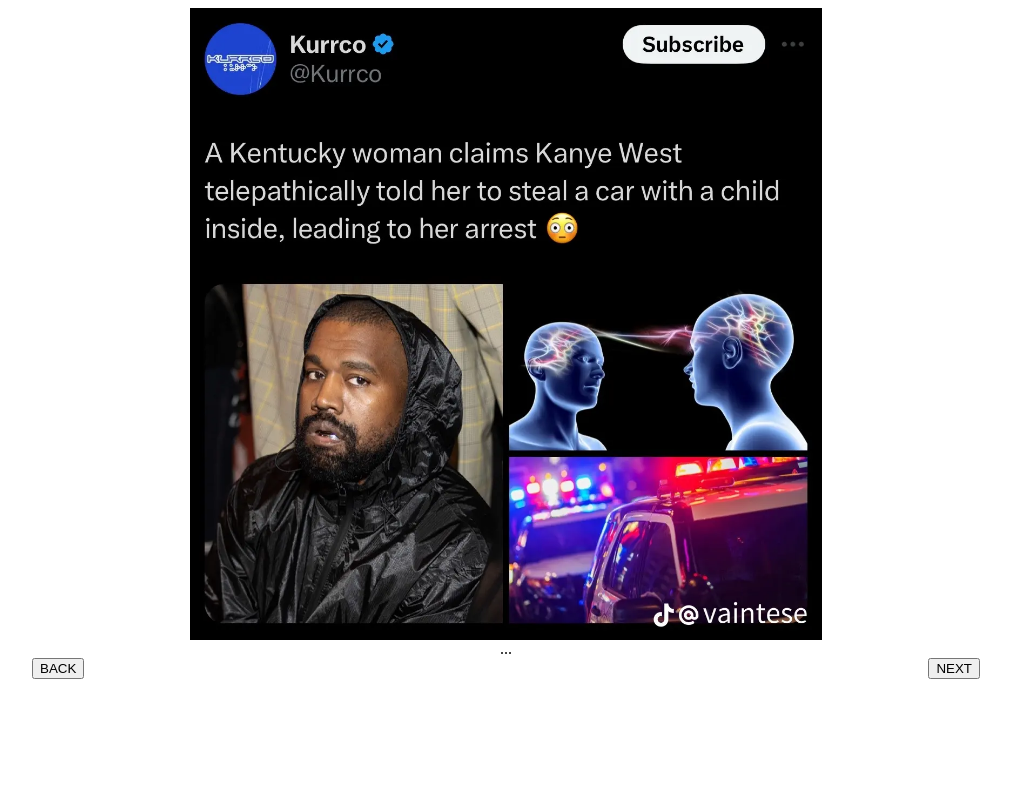
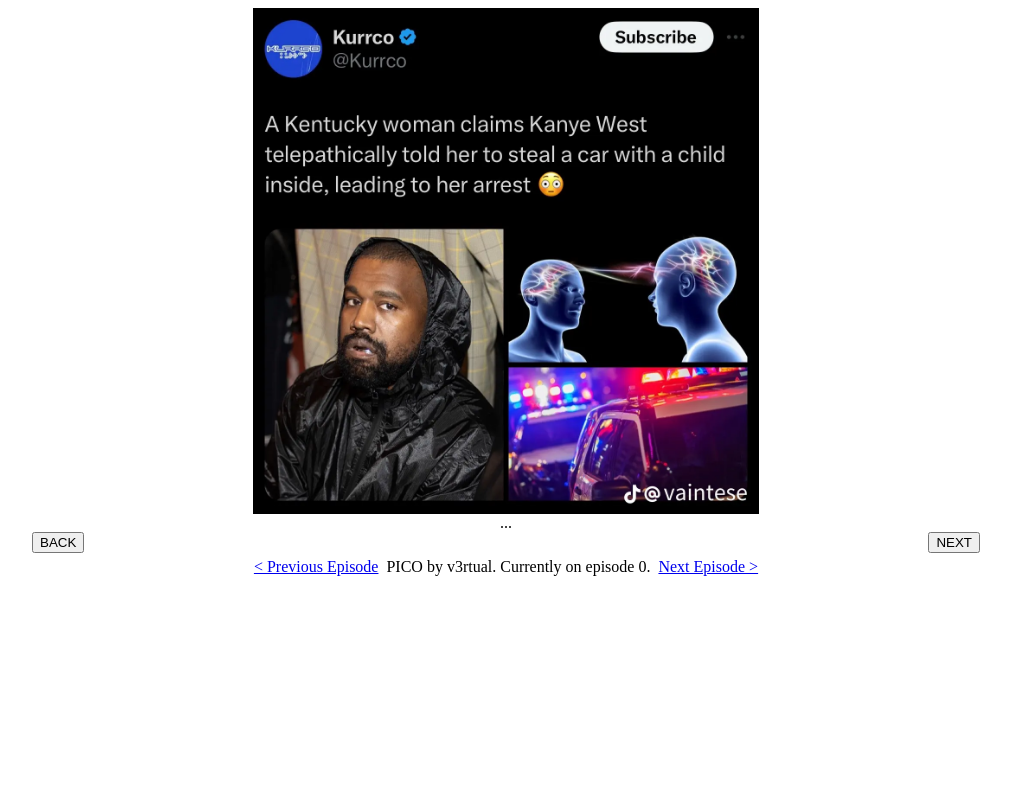
Before and after one commit to v3rtual/pico, a plain HTML site: page 1/index.html in a window 1280 px wide. Shown: the top 800 px of the page, without its empty margins (134-1145 px from the left). Drawn offline with Linux system fonts and the light colour scheme.

Commit message:
Update index.html

```diff
--- a/1/index.html
+++ b/1/index.html
@@ -23,24 +23,23 @@
 	footer {
         	justify-content: center;
         	padding: 5px;
-        display: flex;
-        padding-top: 65%;
+        	display: flex
       	}
 	img {
 		display: block;
 		margin-left: auto;
 		margin-right: auto;
-		  width: 50%;
+		width: 40%
 	}
 	.textSpace {
         	justify-content: center;
         	padding-left: 12.5%;
         	padding-right: 12.5%;
-        display: flex;
+        	display: flex
 	}
 	.buttonSpace {
         	padding-left: 12.5%;
-        padding-right: 12.5%;
+        	padding-right: 12.5%
       	}
       	.next {
         	float: right
```
Lines whose indentation alone changed are shown as unchanged.
